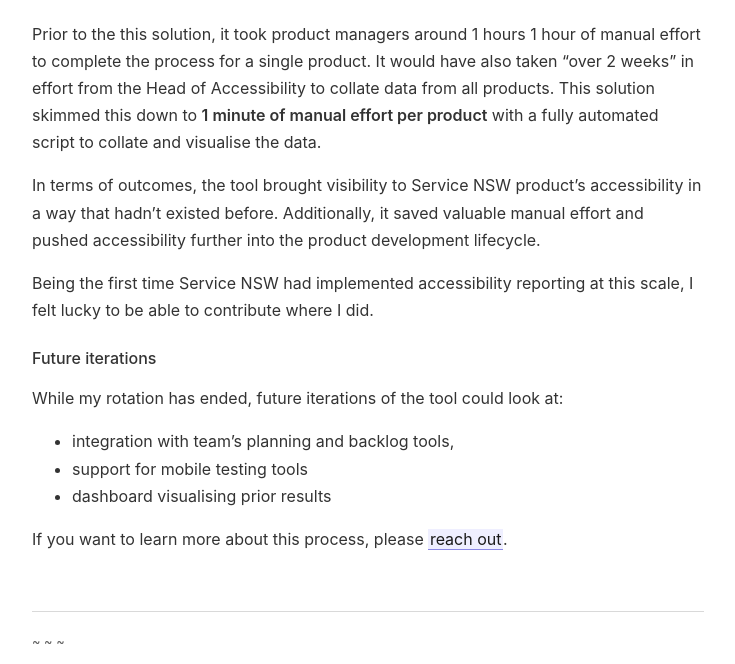
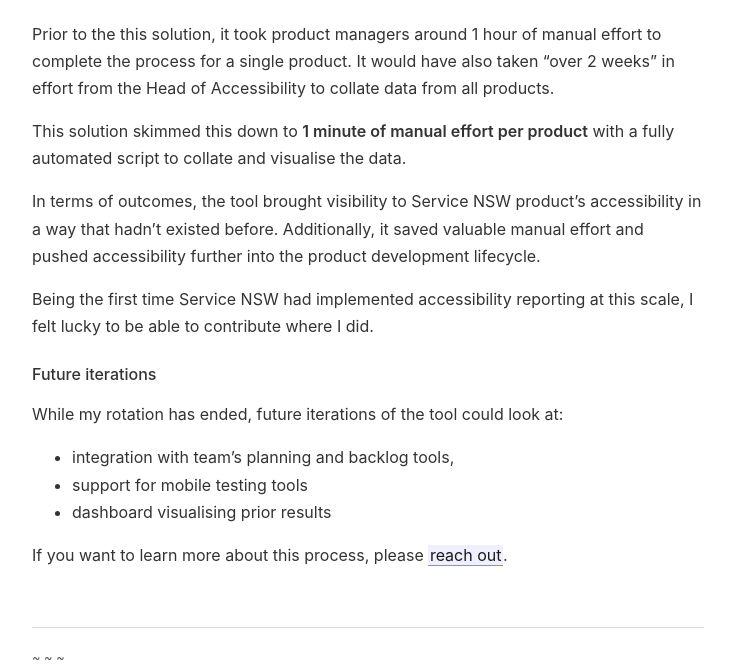
Before and after one commit to andreeeeaaaaas/my-digital-space, a Jekyll site: the page built from _pages/making accessibility conformance easier.md, in a window 1280 px wide and 900 px high, scrolled down 2182 px, cut to the strip 236-900 px from the top of the window. Shown: the whole strip, without its empty margins (272-1007 px from the left). Built offline with Jekyll 4.4.1, drawn with Linux system fonts in a browser that asks for light colours; some of the changed text lies outside the part shown.

Commit message:
Content update and corrections

```diff
--- a/_pages/making accessibility conformance easier.md
+++ b/_pages/making accessibility conformance easier.md
@@ -6,7 +6,7 @@
 <p style="padding: 2em 1em; background: #f5f7ff; border-radius: 8px; font-size: .88em;">The end-to-end design and build of an internal tool to help product teams at Service NSW report on accessibility</p>
 <img src="assets/projects/acr-dashboard.jpg">
 <p class="caption">Recreation of the overview page of the dashboard</p>
-<p style="padding: 2em 1em; background: #EFF7FB; border-radius: 8px; font-size: .88em;">📍 Due to government privacy, the visuals shown here are basic recreations and the specific tools are not able to be mentioned</p>
+<p style="padding: 2em 1em; background: #EFF7FB; border-radius: 8px; font-size: .88em;">📍 Due to government privacy, the visuals shown here are only recreations and the specific tools are omitted</p>
 
 ## Challenge
 
@@ -43,7 +43,9 @@
 <iframe style="border: 1px solid rgba(0, 0, 0, 0.1);" width="100%" height="450" src="https://embed.figma.com/design/pZUtUS8yBRc6dPViPtdYgs/Andreas-Thoma?node-id=17-17&embed-host=share" allowfullscreen></iframe>
 
 
-Prior to the this solution, it took product managers around 1 hours 1 hour of manual effort to complete the process for a single product. It would have also taken "over 2 weeks" in effort from the Head of Accessibility to collate data from all products. This solution skimmed this down to **1 minute of manual effort per product** with a fully automated script to collate and visualise the data.
+Prior to the this solution, it took product managers around 1 hour of manual effort to complete the process for a single product. It would have also taken "over 2 weeks" in effort from the Head of Accessibility to collate data from all products.
+
+This solution skimmed this down to **1 minute of manual effort per product** with a fully automated script to collate and visualise the data.
 
 In terms of outcomes, the tool brought visibility to Service NSW product's accessibility in a way that hadn't existed before. Additionally, it saved valuable manual effort and pushed accessibility further into the product development lifecycle.
 
```
